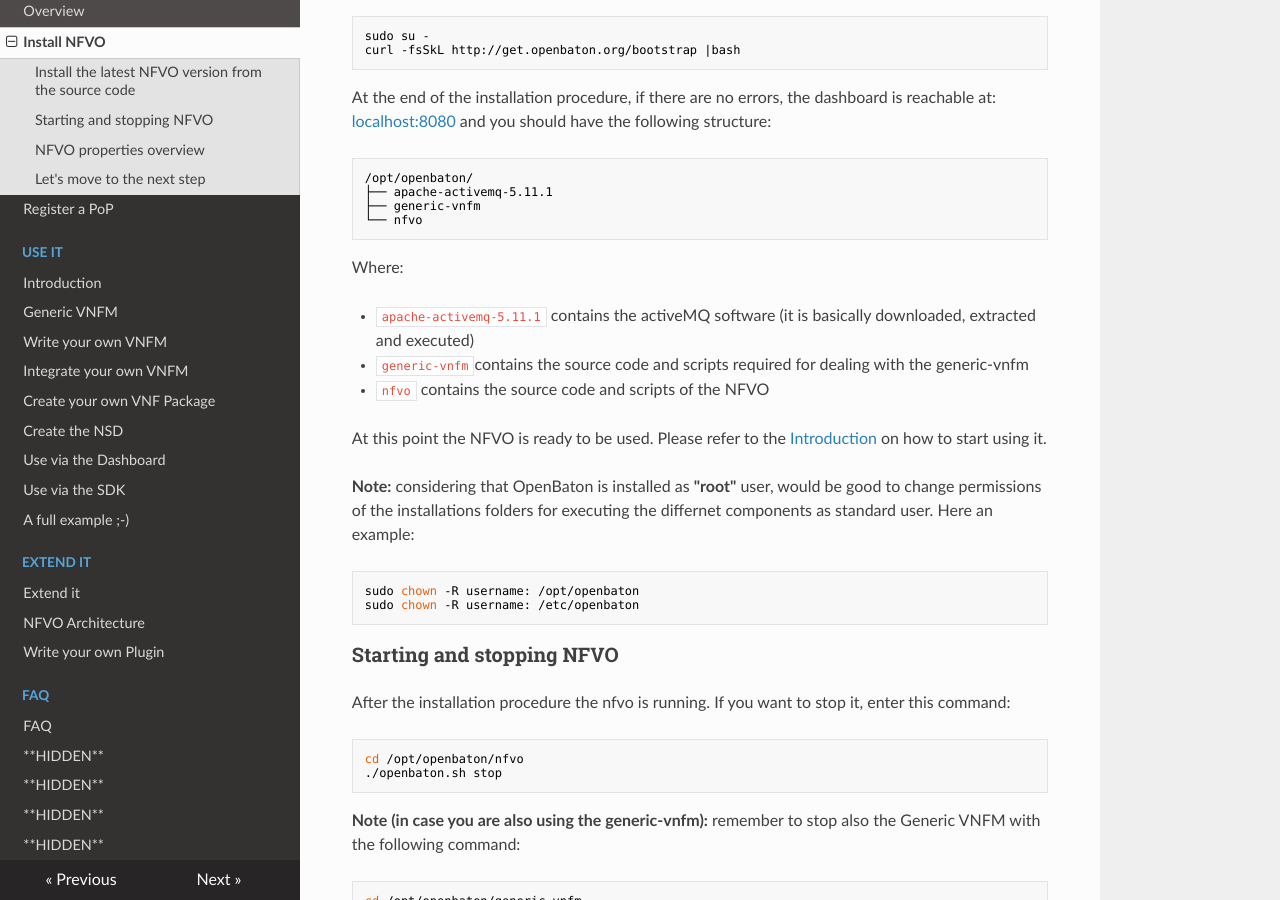
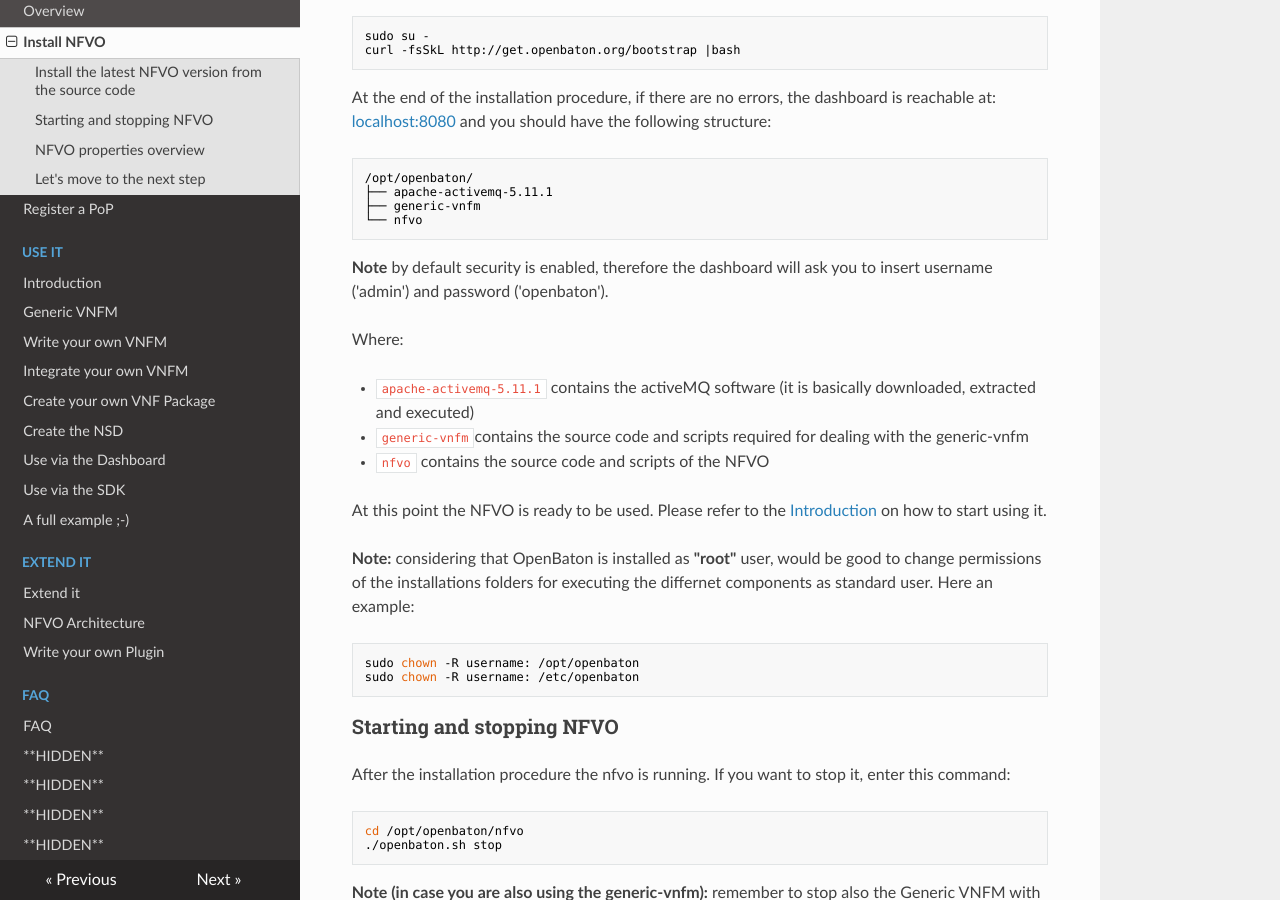
Before and after one commit to openbaton/docs, an MkDocs documentation site: the page built from docs/nfvo-installation.md, in a window 1280 px wide and 900 px high, scrolled down 501 px. Built offline with MkDocs 1.6.1, drawn with Linux system fonts in a browser that asks for light colours; nearby versions of some CDN libraries; old or Windows-style settings are respelled for this version of MkDocs.

Commit message:
Update nfvo-installation.md

````diff
--- a/docs/nfvo-installation.md
+++ b/docs/nfvo-installation.md
@@ -20,6 +20,8 @@
 ├── generic-vnfm
 └── nfvo
 ```
+
+**Note** by default security is enabled, therefore the dashboard will ask you to insert username ('admin') and password ('openbaton').
 
 Where:
 
````
